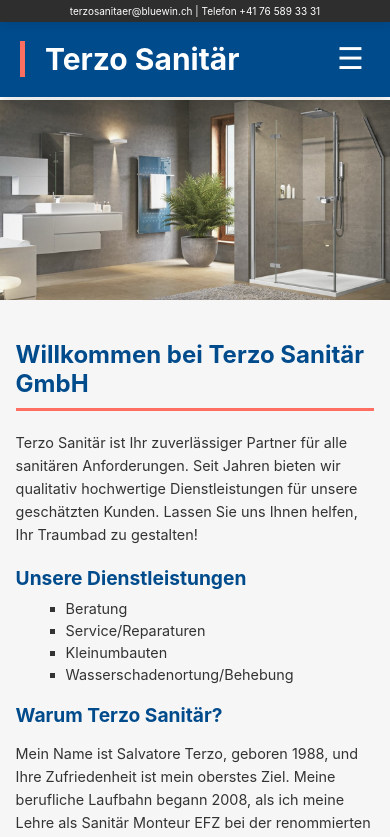
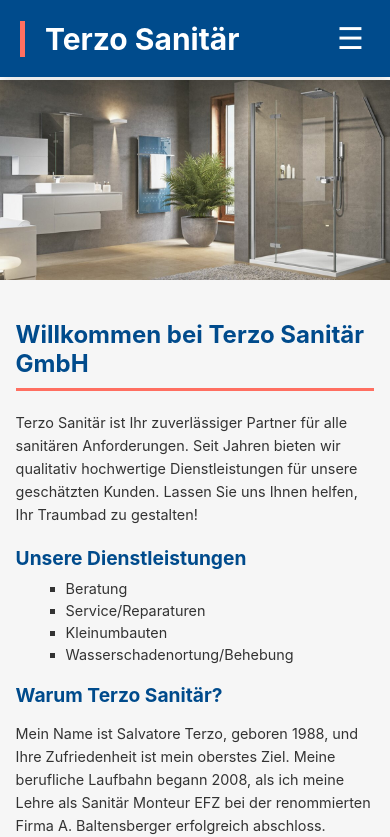
Before and after one commit to Nizii/terzo_sanitar, a React (Create React App) app: page / in a window 390 px wide. Shown: the top 837 px of the page. Built offline with nearby package versions, Linux system fonts and the light colour scheme.

Commit message:
Btn Animation angepasst

```diff
--- a/src/components/Main/Content/Content.css
+++ b/src/components/Main/Content/Content.css
@@ -2,7 +2,7 @@
   background-color: #f6f6f6;
   border-radius: 8px;
   box-shadow: 2px 2px 10px rgba(0,0,0,0.1);
-  margin-top: 160px;
+  margin-top: 165px;
 }
 
 .content h2 {
@@ -53,7 +53,7 @@
 
 @media (max-width: 768px) {
   .content{
-    margin-top: 100px;
+    margin-top: 80px;
   }
 
   .content-image {
--- a/src/components/Main/Header/Header.css
+++ b/src/components/Main/Header/Header.css
@@ -6,6 +6,12 @@
   align-items: center;
   flex-direction: row;
   box-shadow: 0px 4px 15px rgba(0,0,0,0.1);
+  position: fixed;
+  top: 30px; /* Anpassung für die Höhe der Adressleiste */
+  left: 0;
+  right: 0;
+  z-index: 1000;
+  padding-bottom: 20px;
 }
 
 .hamburger-menu {
@@ -15,9 +21,7 @@
   color: #fff;
   cursor: pointer;
   transition: transform 0.3s ease;
-  display: flex;
-  justify-content: center;
-  align-items: center;
+  display: none; /* Standardmäßig für Desktop versteckt */
 }
 
 @keyframes spin {
@@ -46,9 +50,8 @@
   outline: none;
 }
 
-
 .hamburger-menu.spin {
-  animation: spin 0.3s forwards; /* Adjust time as needed */
+  animation: spin 0.3s forwards;
 }
 
 .hamburger-menu.spin-shrink {
@@ -56,16 +59,15 @@
 }
 
 .close-menu {
-  font-size: 50px; /* Passen Sie die Größe nach Bedarf an */
+  font-size: 50px;
   background: none;
   border: none;
   color: #fff;
   cursor: pointer;
-  position: absolute; /* Damit können Sie die Schaltfläche im Menü positionieren */
-  top: 30px; /* Abstand von oben */
-  right: 20px; /* Abstand von rechts */
+  position: absolute;
+  top: 30px;
+  right: 20px;
 }
-
 
 .mobile-menu {
   position: fixed;
@@ -78,8 +80,10 @@
   box-shadow: -2px 0px 10px rgba(0, 0, 0, 0.5);
   display: flex;
   flex-direction: column;
+  align-items: center;
   justify-content: flex-start;
   transition: right 1s;
+
 }
 
 .mobile-menu.open {
@@ -95,16 +99,8 @@
 }
 
 .mobile-menu-logo {
-  display: flex;
-  justify-content: center; /* Zentriert das Logo horizontal */
-  margin-bottom: 20px; /* Fügt Abstand unterhalb des Logos hinzu */
+  display: none; /* Standardmäßig für Desktop versteckt */
 }
-
-.mobile-menu-logo img {
-  max-width: 100%; /* Stellt sicher, dass das Logo responsive ist und sich innerhalb des Containers anpasst */
-  height: auto; /* Hält das Seitenverhältnis des Bildes aufrecht */
-}
-
 
 .mobile-menu a:hover {
   background: rgba(255, 255, 255, 0.1);
@@ -128,6 +124,7 @@
   list-style-type: none;
   padding: 0;
   margin-top: 20px;
+  display: flex;
   flex-direction: row;
 }
 
@@ -151,14 +148,7 @@
 }
 
 .header nav a::before {
-  content: '';
-  position: absolute;
-  bottom: 0;
-  left: 0;
-  width: 0%;
-  height: 2px;
-  background-color: #ff6f61;
-  transition: width 0.3s;
+
 }
 
 .header nav a:hover::before {
@@ -173,17 +163,7 @@
   top: 0;
   left: 0;
   right: 0;
-  z-index: 1010; /* Höher als der Header */
-}
-
-.header {
-  position: fixed;
-  top: 30px; /* Dies sollte die Höhe der .adress-bar sein */
-  left: 0;
-  right: 0;
-  z-index: 1000; /* Niedriger als die .adress-bar */
-  /* Restliche Stile ... */
-  padding-bottom: 20px;
+  z-index: 1010;
 }
 
 .adress-text {
@@ -237,12 +217,23 @@
 
 @media (max-width: 768px) {
   .adress-bar {
-    display: flex;
-    justify-content: center;
+    display: none; /* Adressleiste auf mobilen Geräten versteckt */
+  }
+
+  .header nav ul {
+    flex-direction: column;
+  }
+
+  .header nav ul li {
+    padding: 10px 0; /* Fügt vertikale Polsterung hinzu, entfernt horizontale */
+  }
+
+  .header nav a {
+    padding: 10px; /* Stellt sicher, dass Links richtig gepolstert sind */
   }
 
   .header {
-    top: 20px;
+    top: 0;
     padding: 20px 20px;
   }
 
@@ -250,16 +241,43 @@
     display: none;
   }
 
+  .hamburger-menu {
+    display: flex; /* Wird nur auf Mobilgeräten angezeigt */
+  }
+
+  .mobile-menu-logo {
+    display: flex; /* Wird nur auf Mobilgeräten angezeigt */
+    justify-content: center;
+    margin-bottom: 20px;
+  }
+
+  .mobile-menu-logo img {
+    max-width: 100%;
+    height: auto;
+  }
+
+  .logotext {
+    font-size: 30px;
+  }
+
+  .header-logo {
+    margin: 0;
+  }
+
+  .header-content {
+    justify-content: space-between;
+  }
+
   .adress-text {
-    font-size: 10px; /* Verkleinern der Schriftgröße */
+    font-size: 10px;
     text-align: center;
-    white-space: nowrap; /* Verhindert den Zeilenumbruch */
-    overflow: hidden; /* Versteckt überflüssigen Text, wenn der Bildschirm zu klein ist */
-    text-overflow: ellipsis; /* Fügt "..." am Ende des überfließenden Texts hinzu */
+    white-space: nowrap;
+    overflow: hidden;
+    text-overflow: ellipsis;
   }
 
   .adress-text a {
-    font-size: 10px; /* Gleiche Verkleinerung der Schriftgröße für Links */
+    font-size: 10px;
     color: #fff;
   }
 
@@ -278,36 +296,12 @@
   .opening-hours {
     display: none;
   }
-
-  .logotext {
-    font-size: 30px;
-  }
-
-  .header-logo {
-    margin: 0;
-  }
-
-  .header-content {
-    justify-content: space-between;
-  }
 }
 
-
 @media (min-width: 769px) {
-  .mobile-menu-logo {
-      display: none; /* Versteckt das Logo im Desktop-Modus */
-  }
-
-  .hamburger-menu {
-    display: none;
-  }
-
-  .mobile-menu {
-    display: none;
-  }
-
   .desktop-nav {
-    display: block;
+    justify-content: flex-end;
+    padding-right: 100px;
   }
 
   .desktop-nav ul li {
@@ -322,4 +316,25 @@
     flex-grow: 0;
     flex-shrink: 0;
   }
+
+  .header nav a::before {
+    content: '';
+    position: absolute;
+    bottom: 0;
+    left: 0;
+    width: 0%;
+    height: 2px;
+    background-color: #ff6f61;
+    transition: width 0.3s;
+  }
+
+  .header nav a:hover::before {
+    width: 100%;
+  }
 }
+
+.header nav a:hover, .header nav a:active {
+  text-decoration: none !important;
+  border: none !important;
+  box-shadow: none !important;
+}
```
